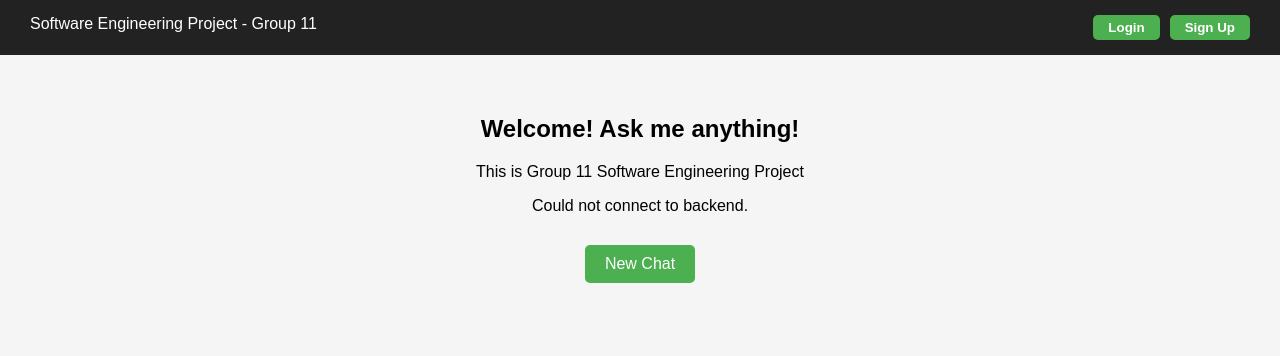
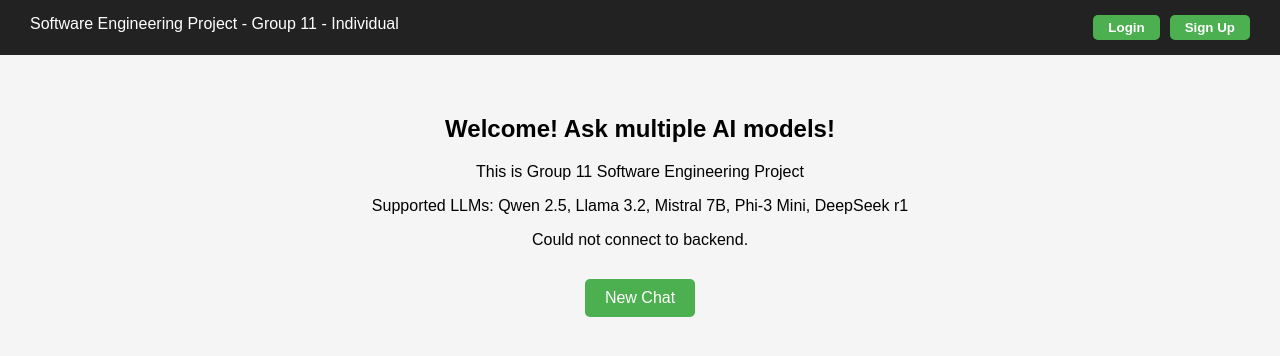
Before and after one commit to tejan222/Software-Engineering-Project---Group-11, a plain HTML site: page frontend/index.html in a window 1280 px wide. Drawn offline with Linux system fonts and the light colour scheme; no server answers.

Commit message:
Add files via upload

```diff
--- a/frontend/index.html
+++ b/frontend/index.html
@@ -1,60 +1,36 @@
 <!DOCTYPE html>
 <html lang="en">
-
 <head>
     <meta charset="UTF-8">
-
-    <!-- Title that appears in browser tab -->
-    <title>
-        Software Engineering Project - Group 11
-    </title>
-
-    <!-- Link to CSS file-->
+    <title>Software Engineering Project - Group 11 - Individual</title>
     <link rel="stylesheet" href="css/styles.css">
-
 </head>
-
 <body>
-    <!-- Everything User sees goes inside body -->
-
     <header>
-        <!-- Top of page section -->
         <div class="logo">
-            Software Engineering Project - Group 11
+            Software Engineering Project - Group 11 - Individual
         </div>
-
         <div class="nav-buttons">
-            <!-- Navigation buttons -->
-            <!-- LOGIN -->
             <button id="loginButton" onclick="window.location.href = 'login.html'">
                 Login
             </button>
-
-            <!-- SIGN UP -->
             <button id="signupButton" onclick="window.location.href = 'signup.html'">
                 Sign Up
             </button>
-
-            <!--    CHAT HISTORY -->
             <button id="historyButton" onclick="window.location.href = 'history.html'" style="display: none;">
                 Conversation History
             </button>
-
-            <!-- LOGOUT -->
             <button id="logoutButton" onclick="logoutUser()" style="display: none;">
                 Logout
             </button>
         </div>
     </header>
-
     <main>
-        <!-- Main content area -->
         <section class="hero">
-            <!-- Main comment area of page -->
-            <h1> Welcome! Ask me anything! </h1>
-            <p> This is Group 11 Software Engineering Project </p>
+            <h1>Welcome! Ask multiple AI models!</h1>
+            <p>This is Group 11 Software Engineering Project</p>
+            <p>Supported LLMs: Qwen 2.5, Llama 3.2, Mistral 7B, Phi-3 Mini, DeepSeek r1</p>
             <p id="authStatus">Checking login status...</p>
-
             <div class="new-chat-container">
                 <button onclick="startNewChat()">
                     New Chat
@@ -62,10 +38,6 @@
             </div>
         </section>
     </main>
-
-    <!-- Link to JavaScript file -->
     <script src="js/app.js"></script>
-
 </body>
-
 </html>
```
Also changed, not shown: frontend/conversation.html (+15 -4 lines), frontend/history.html (+1 -1 lines), frontend/login.html (+2 -2 lines), frontend/signup.html (+2 -2 lines).
